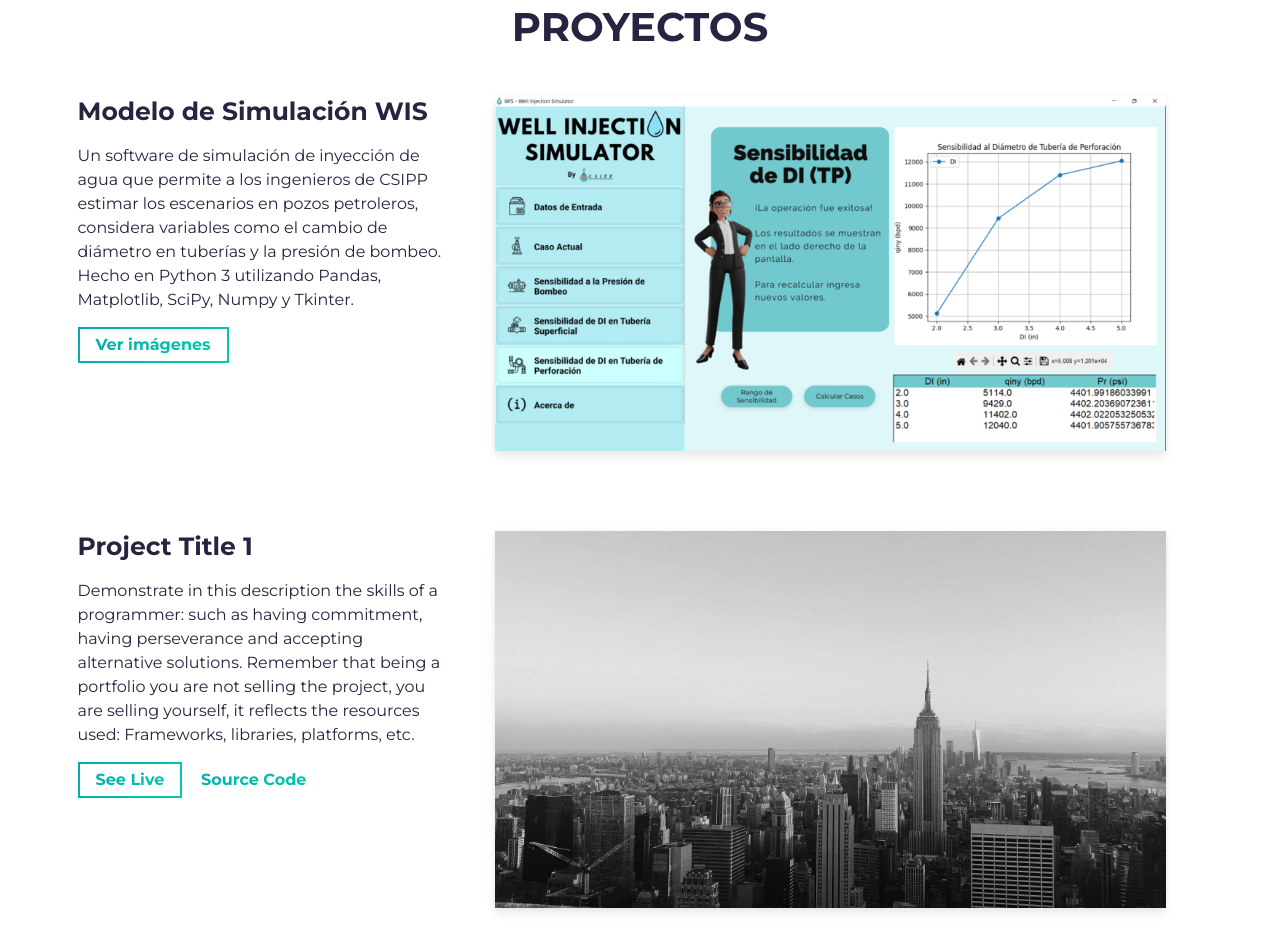
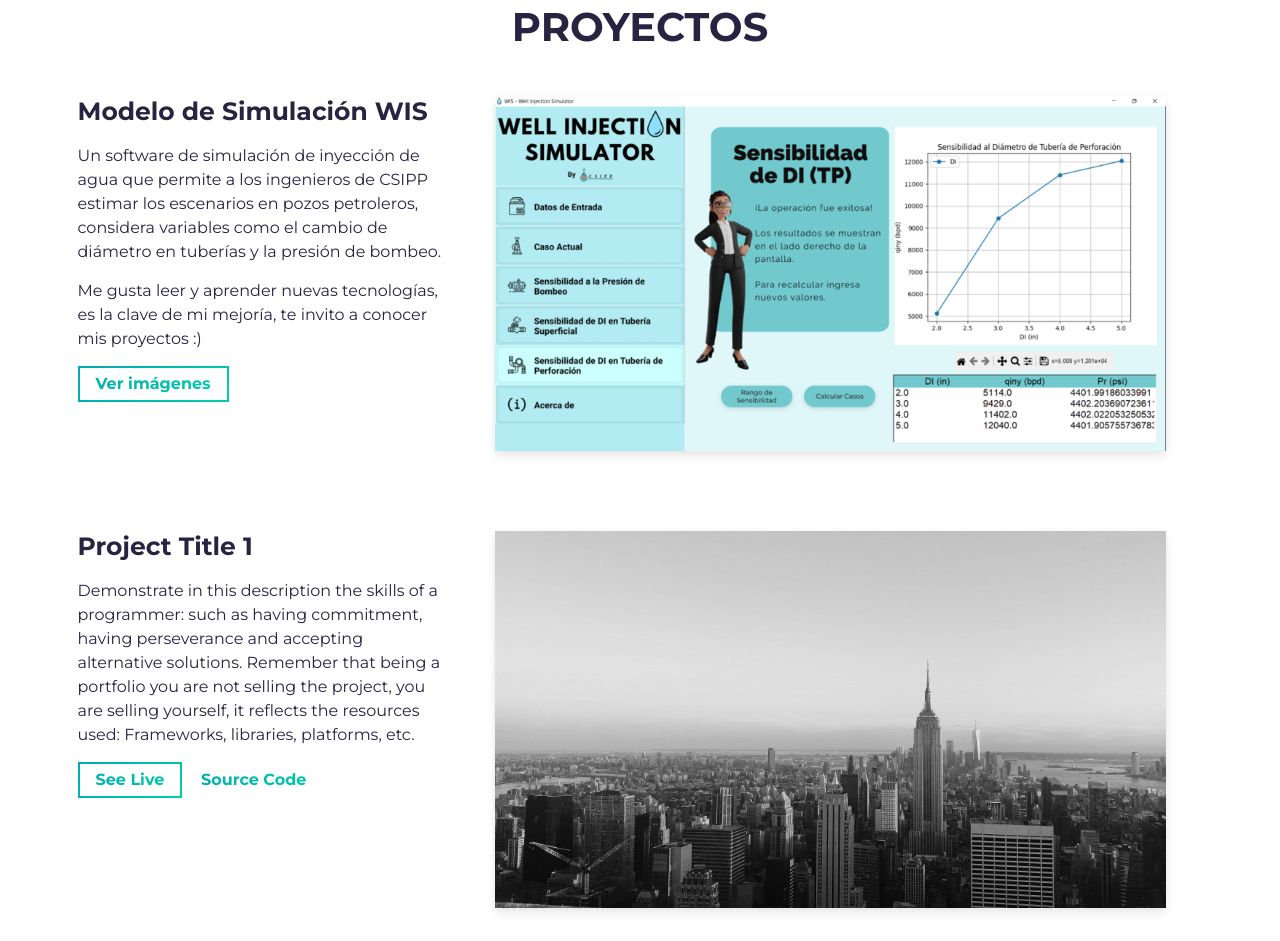
Before and after one commit to notSickboy/DiegoMtz.io, a website built with Parcel: page src/index.html in a window 1280 px wide. Shown: the part 1472-2413 px from the top of the page. Built offline with nearby package versions, Linux system fonts and the light colour scheme.

Commit message:
Update index.html

```diff
--- a/src/index.html
+++ b/src/index.html
@@ -109,9 +109,12 @@
                     Un software de simulación de inyección de agua que permite a los ingenieros de CSIPP
                     estimar los escenarios en pozos petroleros, considera variables como el cambio de diámetro en tuberías
                     y la presión de bombeo.
+                  </p>
+                  <p class="mb-4">
+                    Me gusta leer y aprender nuevas tecnologías, es la clave de mi mejoría, te invito a conocer mis proyectos :)
+                  </p>
 
-                    Hecho en Python 3 utilizando Pandas, Matplotlib, SciPy, Numpy y Tkinter.
-                  </p>
+
                 </div>
                 <a
                   rel="noreferrer"
```
